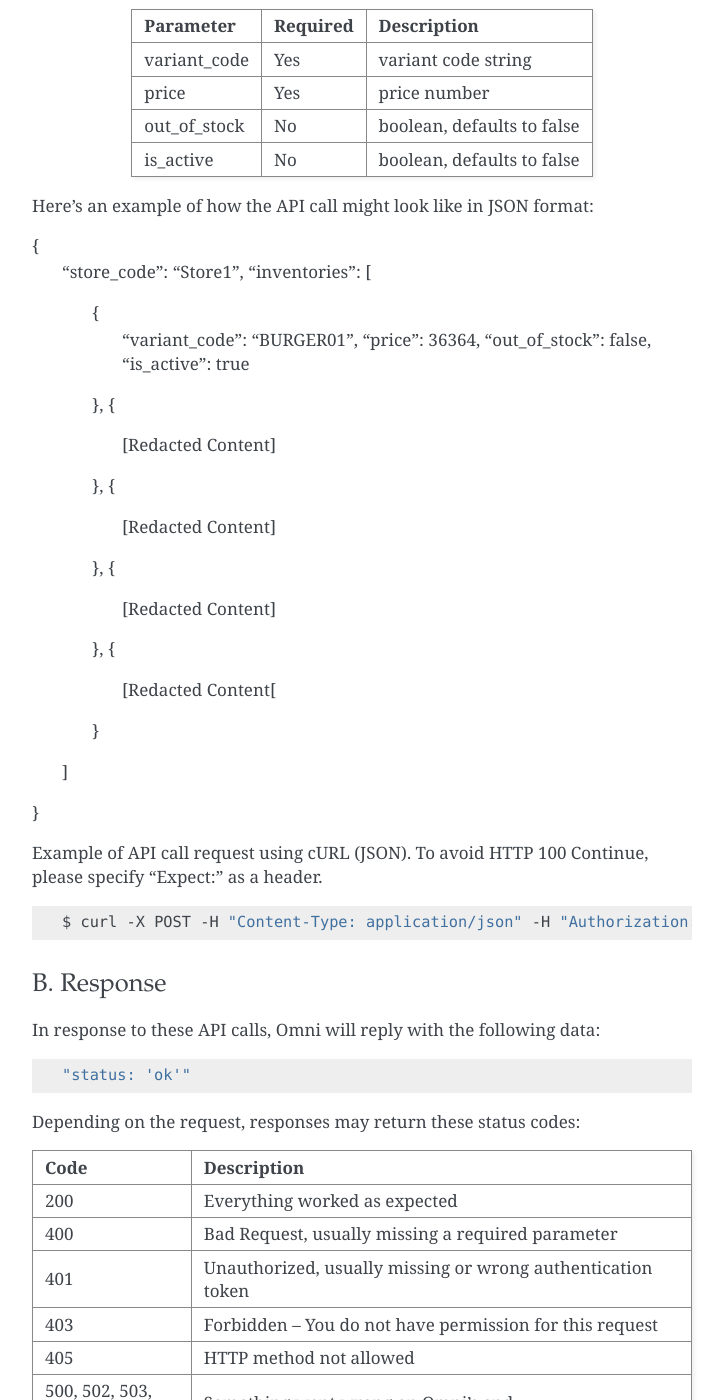
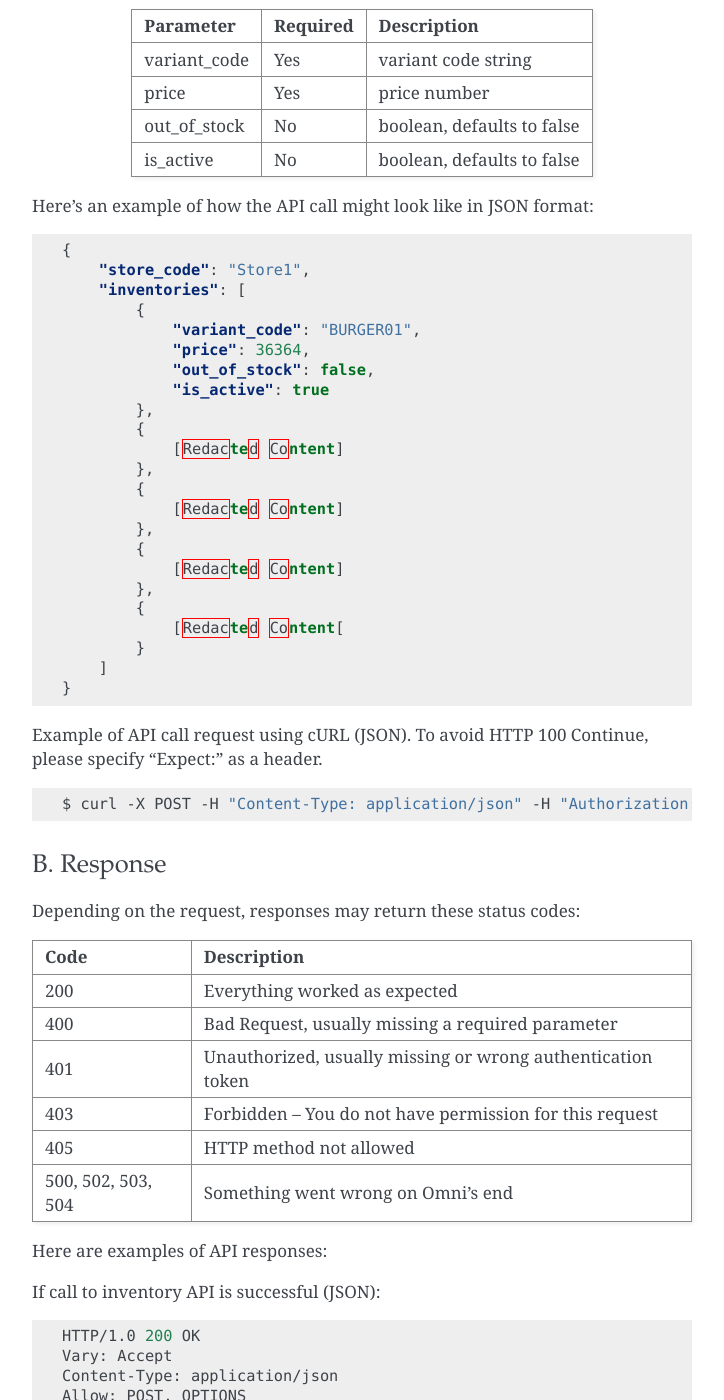
Before and after one commit to ui/stamps-api-docs, a Sphinx documentation site: the page built from source/inventory_api.rst, in a window 1280 px wide and 1400 px high, scrolled down 904 px. Shown: the whole window, without its empty margins (388-1112 px from the left). Built offline with Sphinx 7.4.7, drawn with Linux system fonts in a browser that asks for light colours; some of the changed text lies outside the part shown.

Commit message:
Update inventory_api.rst

```diff
--- a/source/inventory_api.rst
+++ b/source/inventory_api.rst
@@ -3,12 +3,12 @@ Sync Order API
 ************************************
 
 
-`1. Add/Update Inventory`_
+`1. Add / Update Inventory`_
 
 `2. Update Out of Stock Inventory`_
 
 
-1. Confirm Order
+1. Add / Update Inventory
 ==================
 | URL endpoint: https://host.com/api/backend/inventories/update
 | Allowed method: POST
@@ -57,29 +57,31 @@ is_active           No          boolean, defaults to false
 
 Here's an example of how the API call might look like in JSON format:
 
-{
-    "store_code": "Store1",
-    "inventories": [
-        {
-            "variant_code": "BURGER01",
-            "price": 36364,
-            "out_of_stock": false,
-            "is_active": true
-        },
-        {
-            [Redacted Content]
-        },
-        {
-            [Redacted Content]
-        },
-        {
-            [Redacted Content]
-        },
-        {
-            [Redacted Content[
-        }
-    ]
-}
+.. code-block:: json
+
+    {
+        "store_code": "Store1",
+        "inventories": [
+            {
+                "variant_code": "BURGER01",
+                "price": 36364,
+                "out_of_stock": false,
+                "is_active": true
+            },
+            {
+                [Redacted Content]
+            },
+            {
+                [Redacted Content]
+            },
+            {
+                [Redacted Content]
+            },
+            {
+                [Redacted Content[
+            }
+        ]
+    }
 
 
 Example of API call request using cURL (JSON). To avoid HTTP 100 Continue, please specify "Expect:" as a header.
@@ -92,11 +94,6 @@ Example of API call request using cURL (JSON). To avoid HTTP 100 Continue, pleas
 B. Response
 -----------
 
-In response to these API calls, Omni will reply with the following data:
-
-.. code-block:: json
-
-    "status: 'ok'"
 
 Depending on the request, responses may return these status codes:
 
@@ -115,7 +112,7 @@ Code                Description
 Here are examples of API responses:
 
 
-If call to order status API is successful (JSON):
+If call to inventory API is successful (JSON):
 
 .. code-block:: bash
 
```
